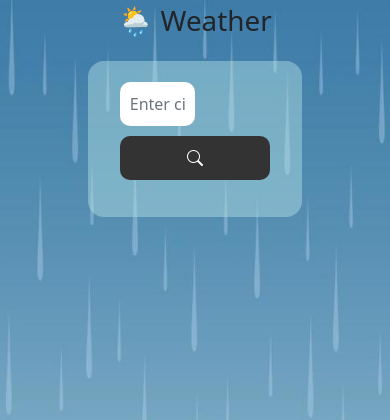
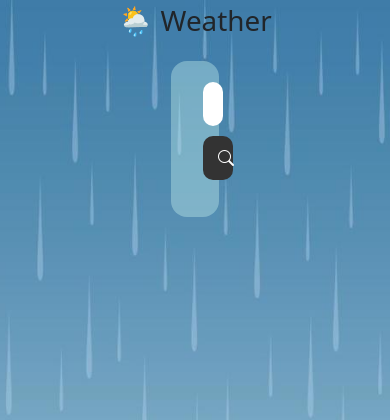
Before and after one commit to nitinsendhav/mosam, a Django app: page / in a window 390 px wide. Shown: the top 420 px of the page. Run offline with Django 5.2, Linux system fonts and the light colour scheme.

Commit message:
initial commit

```diff
--- a/static/css/style.css
+++ b/static/css/style.css
@@ -5,7 +5,7 @@ body{
 }
 .container{
     background: rgba(184, 228, 230, 0.445);
-    width: 55vw;
+    width: 60vw;
     border-radius: 16px;
 }
 .col p{
@@ -104,4 +104,8 @@ body{
         border-radius: 10px;
         margin: 5px 0;
     }
+
+    .container{
+    width: 0;
+    }
 }
```
